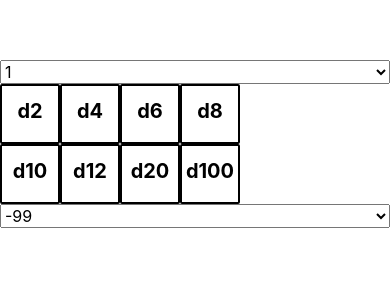
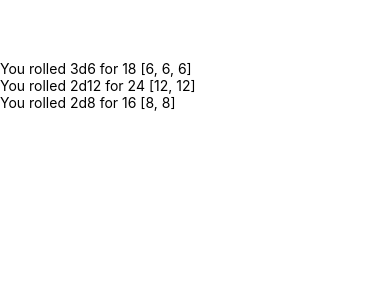
Before and after one commit to dsxragnarok/ReactNativeTest, a React Native app: screen / in a window 390 px wide. Shown: the top 300 px of the page. Built offline with nearby package versions, Linux system fonts and the light colour scheme.

Commit message:
refactor: test render the LogView component

```diff
--- a/src/App.js
+++ b/src/App.js
@@ -5,15 +5,24 @@ import {
   Text,
   View
 } from 'react-native';
-import SquareButton from './components/SquareButton';
-import NumberSelect from './components/NumberSelect';
 import DiceBox from './containers/DiceBox';
+import LogView from './components/LogView';
+
 
 export default class App extends Component {
     render () {
+        const items = [{
+            message: 'You rolled 3d6 for 18 [6, 6, 6]'
+        }, {
+            message: 'You rolled 2d12 for 24 [12, 12]'
+        }, {
+            message: 'You rolled 2d8 for 16 [8, 8]'
+        }];
+
         return (
             <View style={{ marginTop: 60 }}>
-                <DiceBox rollDiceCallback={() => console.log('roll dice')} />
+                <LogView items={ items } />
+                {/* <DiceBox rollDiceCallback={() => console.log('roll dice')} /> */}
             </View>
         );
     }
```
